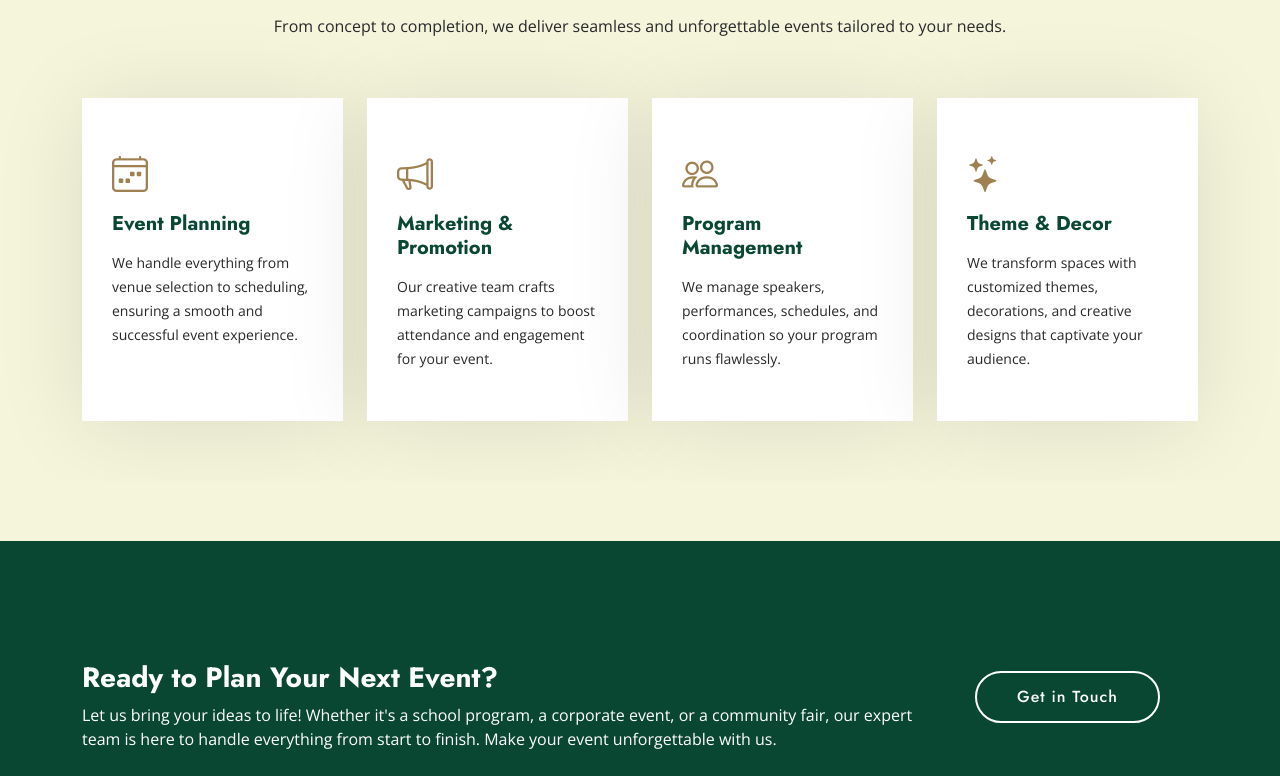
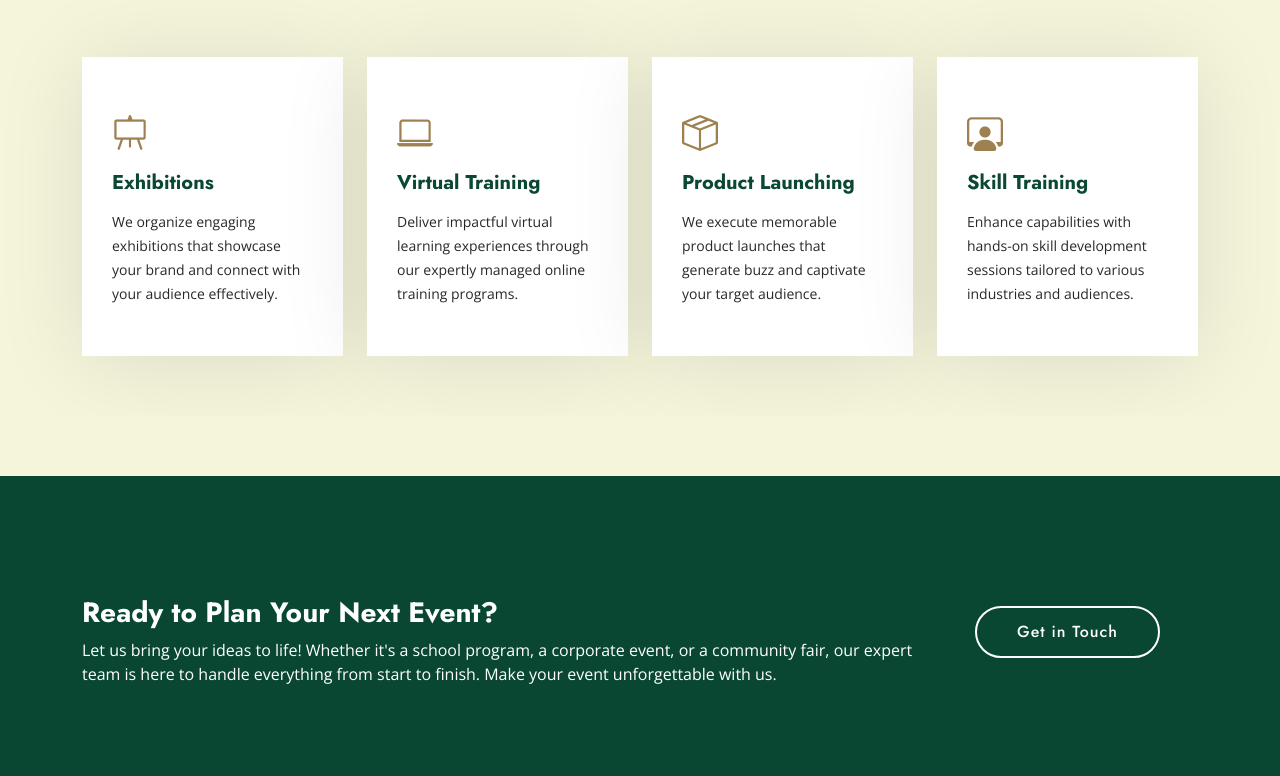
Before and after one commit to MezcodeHQ/Viarox-Vault-Creationz, a plain HTML site: page index.html in a window 1280 px wide. Shown: the part 1844-2620 px from the top of the page. Drawn offline with nearby package versions, Linux system fonts and the light colour scheme.

Commit message:
Update index.html

```diff
--- a/index.html
+++ b/index.html
@@ -67,14 +67,14 @@
         <div class="row gy-4">
           <div class="col-lg-6 order-2 order-lg-1 d-flex flex-column justify-content-center" data-aos="zoom-out">
             <h1>Where Ideas Become Celebrations</h1>
-            <p>From concept to curtain call, we craft experiences that wow your guests and make lasting memories.</p>
+            <p>From concept to curtain call, we craft experiences that wow our guests and make lasting memories.</p>
             <div class="d-flex">
               <a href="#about" class="btn-get-started">Get Started</a>
 
             </div>
           </div>
           <div class="col-lg-6 order-1 order-lg-2 hero-img" data-aos="zoom-out" data-aos-delay="200">
-            <img src="assets\img\illustration\hero2.png" class="img-fluid animated" alt="">
+            <img src="assets\img\hero_3.png" class="img-fluid animated" alt="">
           </div>
         </div>
       </div>
@@ -97,7 +97,7 @@
 
       <div class="col-lg-6 content" data-aos="fade-up" data-aos-delay="100">
         <p>
-          We are a passionate team of event planners dedicated to turning your vision into unforgettable experiences. From intimate gatherings to large-scale programs, we handle every detail with creativity, precision, and care.
+          We are a passionate team dedicated to turning your vision into unforgettable experiences. From intimate gatherings to large-scale programs, we handle every detail with creativity, precision, and care.
         </p>
         <ul>
           <li><i class="bi bi-check2-circle"></i> <span>Customized event planning for corporate, school, and private functions.</span></li>
@@ -108,7 +108,7 @@
 
       <div class="col-lg-6" data-aos="fade-up" data-aos-delay="200">
         <p>
-          Whether you're hosting a school program, corporate launch, or community celebration, we bring your event to life with strategic planning and creative direction. Our mission is to take the stress out of event planning so you can focus on what matters most—enjoying the moment.
+          Whether you're hosting a school program, corporate launch, or community celebration, we bring your event to life with strategic planning and creative direction. Our mission is to take the stress out of event management so you can focus on what matters most—enjoying the moment.
         </p>
       </div>
 
@@ -129,7 +129,7 @@
       <div class="col-lg-7 d-flex flex-column justify-content-center order-2 order-lg-1">
 
         <div class="content px-xl-5" data-aos="fade-up" data-aos-delay="100">
-          <h3><span>Why Choose </span><strong>Our Event Planning Team?</strong></h3>
+          <h3><span>Why Choose </span><strong>Vairox Vault?</strong></h3>
           <p>
             We bring creativity, precision, and passion to every event. From concept to execution, we ensure a seamless and unforgettable experience tailored to your needs.
           </p>
@@ -177,7 +177,7 @@
 
 
 
-  <!-- Services Section -->
+ <!-- Services Section -->
 <section id="services" class="services section light-background">
 
   <!-- Section Title -->
@@ -190,35 +190,39 @@
 
     <div class="row gy-4">
 
+      <!-- Exhibitions -->
       <div class="col-xl-3 col-md-6 d-flex" data-aos="fade-up" data-aos-delay="100">
         <div class="service-item position-relative">
-          <div class="icon"><i class="bi bi-calendar4-week icon"></i></div>
-          <h4><a href="#" class="stretched-link">Event Planning</a></h4>
-          <p>We handle everything from venue selection to scheduling, ensuring a smooth and successful event experience.</p>
+          <div class="icon"><i class="bi bi-easel icon"></i></div>
+          <h4><a href="#" class="stretched-link">Exhibitions</a></h4>
+          <p>We organize engaging exhibitions that showcase your brand and connect with your audience effectively.</p>
         </div>
       </div><!-- End Service Item -->
 
+      <!-- Virtual Training -->
       <div class="col-xl-3 col-md-6 d-flex" data-aos="fade-up" data-aos-delay="200">
         <div class="service-item position-relative">
-          <div class="icon"><i class="bi bi-megaphone icon"></i></div>
-          <h4><a href="#" class="stretched-link">Marketing & Promotion</a></h4>
-          <p>Our creative team crafts marketing campaigns to boost attendance and engagement for your event.</p>
+          <div class="icon"><i class="bi bi-laptop icon"></i></div>
+          <h4><a href="#" class="stretched-link">Virtual Training</a></h4>
+          <p>Deliver impactful virtual learning experiences through our expertly managed online training programs.</p>
         </div>
       </div><!-- End Service Item -->
 
+      <!-- Product Launching -->
       <div class="col-xl-3 col-md-6 d-flex" data-aos="fade-up" data-aos-delay="300">
         <div class="service-item position-relative">
-          <div class="icon"><i class="bi bi-people icon"></i></div>
-          <h4><a href="#" class="stretched-link">Program Management</a></h4>
-          <p>We manage speakers, performances, schedules, and coordination so your program runs flawlessly.</p>
+          <div class="icon"><i class="bi bi-box-seam icon"></i></div>
+          <h4><a href="#" class="stretched-link">Product Launching</a></h4>
+          <p>We execute memorable product launches that generate buzz and captivate your target audience.</p>
         </div>
       </div><!-- End Service Item -->
 
+      <!-- Skill Training -->
       <div class="col-xl-3 col-md-6 d-flex" data-aos="fade-up" data-aos-delay="400">
         <div class="service-item position-relative">
-          <div class="icon"><i class="bi bi-stars icon"></i></div>
-          <h4><a href="#" class="stretched-link">Theme & Decor</a></h4>
-          <p>We transform spaces with customized themes, decorations, and creative designs that captivate your audience.</p>
+          <div class="icon"><i class="bi bi-person-workspace icon"></i></div>
+          <h4><a href="#" class="stretched-link">Skill Training</a></h4>
+          <p>Enhance capabilities with hands-on skill development sessions tailored to various industries and audiences.</p>
         </div>
       </div><!-- End Service Item -->
 
@@ -473,7 +477,7 @@
               <div class="info-item d-flex" data-aos="fade-up" data-aos-delay="200">
                 <i class="bi bi-geo-alt flex-shrink-0"></i>
                 <div>
-                  <h3>Address</h3>
+                  <h3>Locate Us</h3>
                   <p>Petaling Jaya,Selangor</p>
                 </div>
               </div><!-- End Info Item -->
@@ -598,10 +602,10 @@
         <div class="col-lg-2 col-md-3 footer-links">
           <h4>Our Services</h4>
           <ul>
-            <li><i class="bi bi-chevron-right"></i> <a href="#">Web Design</a></li>
-            <li><i class="bi bi-chevron-right"></i> <a href="#">Web Development</a></li>
-            <li><i class="bi bi-chevron-right"></i> <a href="#">Product Management</a></li>
-            <li><i class="bi bi-chevron-right"></i> <a href="#">Marketing</a></li>
+            <li><i class="bi bi-chevron-right"></i> <a href="#services">Exhibitions</a></li>
+            <li><i class="bi bi-chevron-right"></i> <a href="#services">Virtual Training</a></li>
+            <li><i class="bi bi-chevron-right"></i> <a href="#services">Skill Training</a></li>
+            <li><i class="bi bi-chevron-right"></i> <a href="#services">Product Launching</a></li>
           </ul>
         </div>
 
```
